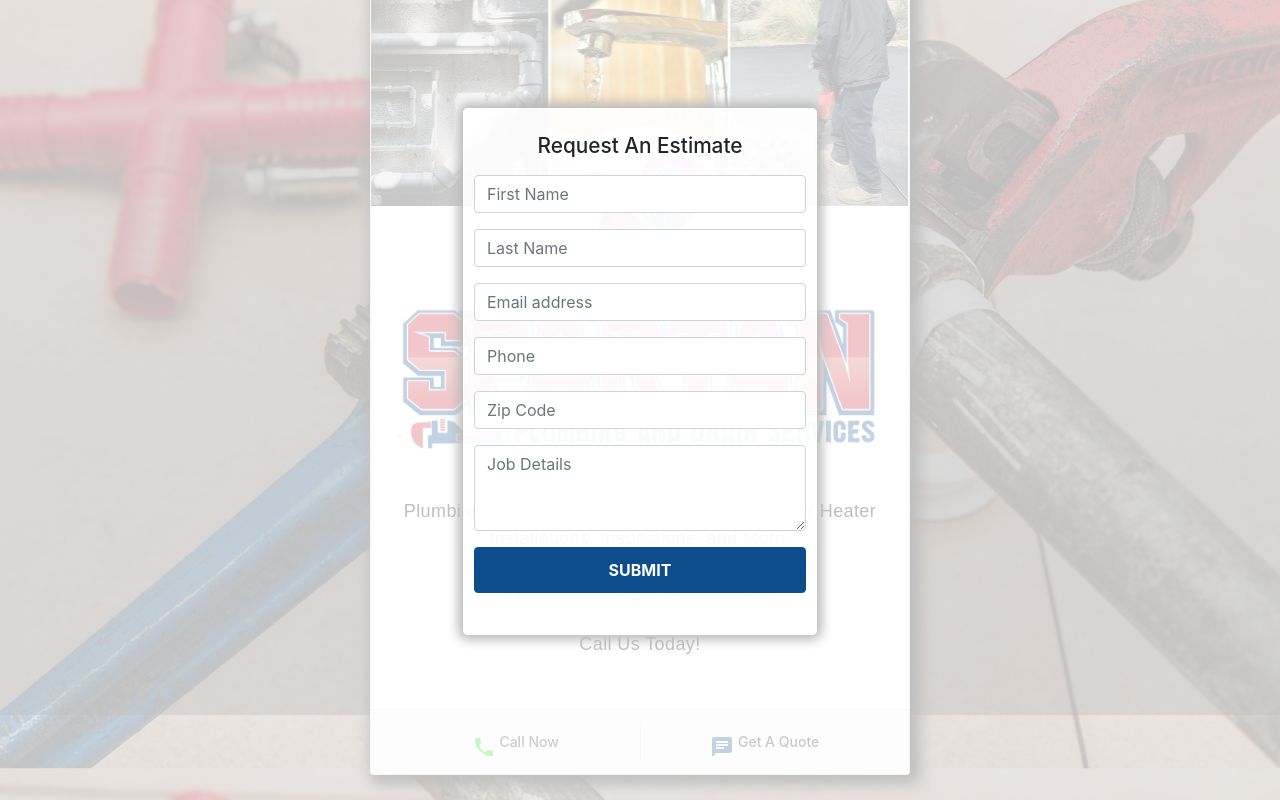
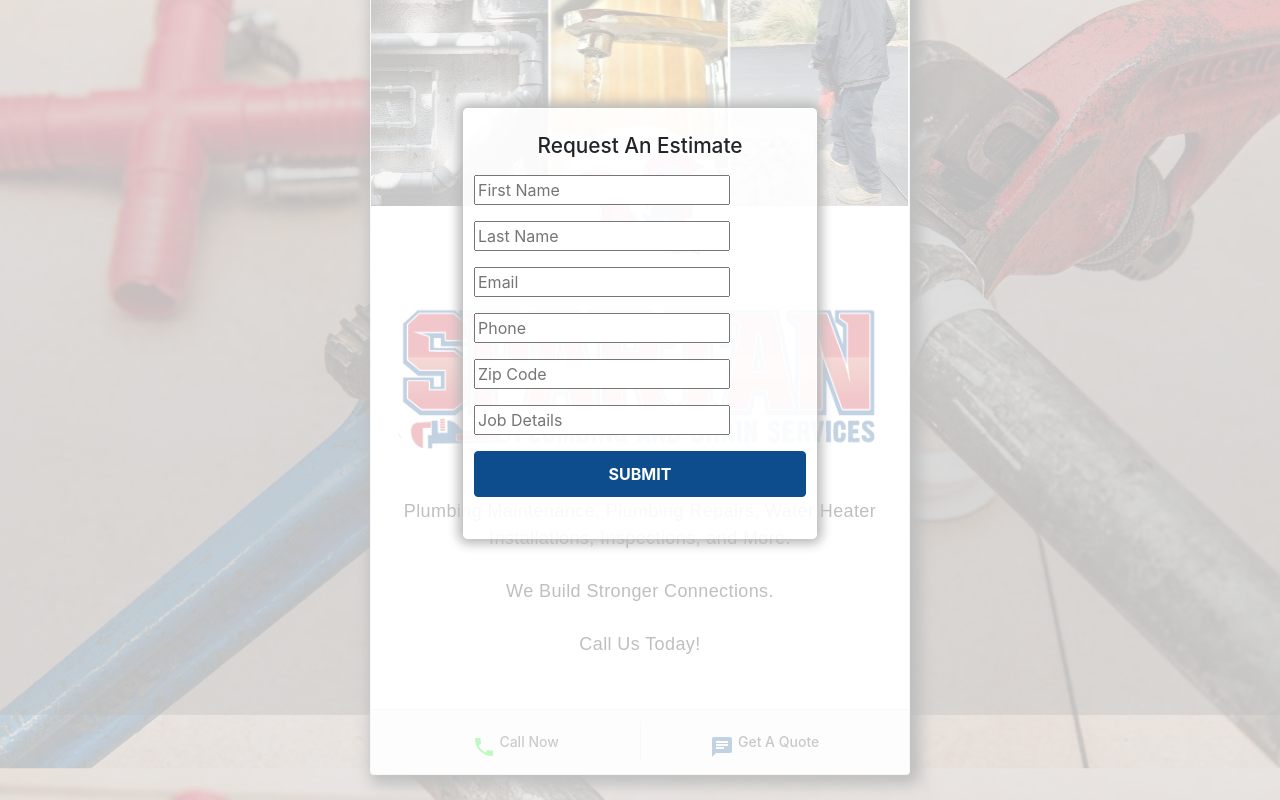
Before and after one commit to salemaziel/spartan-biolink, a Gatsby site: page / in a window 1280 px wide. Both pictures are taken after a click on the link "Get A Quote". Shown: the part 85-885 px from the top of the page. Built offline with nearby package versions, Linux system fonts and the light colour scheme; Gatsby itself is replaced by a stand-in of ours.

Commit message:
still fixing form

```diff
--- a/src/components/estimateForm.js
+++ b/src/components/estimateForm.js
@@ -53,11 +53,11 @@ export default function EstimateForm() {
 
           <Form.Row>
             <Col>
-              <Form.Group controlId="estimateFirstName">
-                <label htmlFor="firstname" style={{ display: "none" }}>
-                  FirstName
+              <Form.Group >
+              <label style={{ display: "none" }} htmlFor="firstname">
+                  First Name
                 </label>
-                <Form.Control
+                <input
                   type="text"
                   name="firstname"
                   id="firstname"
@@ -70,11 +70,11 @@ export default function EstimateForm() {
           </Form.Row>
           <Form.Row>
             <Col>
-              <Form.Group controlId="estimateLastName">
-                <label htmlFor="lastname" style={{ display: "none" }}>
-                  LastName
+              <Form.Group>
+              <label htmlFor="lastname" style={{ display: "none" }}>
+                  Last Name
                 </label>
-                <Form.Control
+                <input
                   type="text"
                   name="lastname"
                   id="lastname"
@@ -88,15 +88,15 @@ export default function EstimateForm() {
 
           <Form.Row>
             <Col>
-              <Form.Group controlId="estimateEmail">
-                <label htmlFor="email" style={{ display: "none" }}>
+              <Form.Group>
+              <label htmlFor="email" style={{ display: "none" }}>
                   Email
                 </label>
-                <Form.Control
-                  type="email"
+                <input
+                  type="text"
                   name="email"
                   id="email"
-                  placeholder="Email address"
+                  placeholder="Email"
                   required
                   onChange={handleChange}
                 />
@@ -105,12 +105,11 @@ export default function EstimateForm() {
           </Form.Row>
           <Form.Row>
             <Col>
-              <Form.Group controlId="estimatePhone">
-                <label htmlFor="tel" style={{ display: "none" }}>
+              <Form.Group>
+              <label htmlFor="tel" style={{ display: "none" }}>
                   Phone
                 </label>
-                <Form.Control
-                  required
+                <input
                   type="tel"
                   name="phone"
                   id="phone"
@@ -125,10 +124,10 @@ export default function EstimateForm() {
           <Form.Row>
             <Col>
               <Form.Group controlId="estimateZip">
-                <label htmlFor="zipcode" style={{ display: "none" }}>
-                  ZipCode
+              <label htmlFor="zipcode" style={{ display: "none" }}>
+                  Zip Code
                 </label>
-                <Form.Control
+                <input
                   type="text"
                   name="zipcode"
                   id="zipcode"
@@ -141,12 +140,13 @@ export default function EstimateForm() {
           </Form.Row>
           <Form.Row>
             <Col>
-              <Form.Group controlId="estimateJobDetails">
+              <Form.Group>
                 <label htmlFor="texarea" style={{ display: "none" }}>
                   Job Details
                 </label>
-                <Form.Control
+                <input
                   as="textarea"
+                  type="textarea"
                   rows="3"
                   name="jobdetails"
                   id="jobdetails"
```
